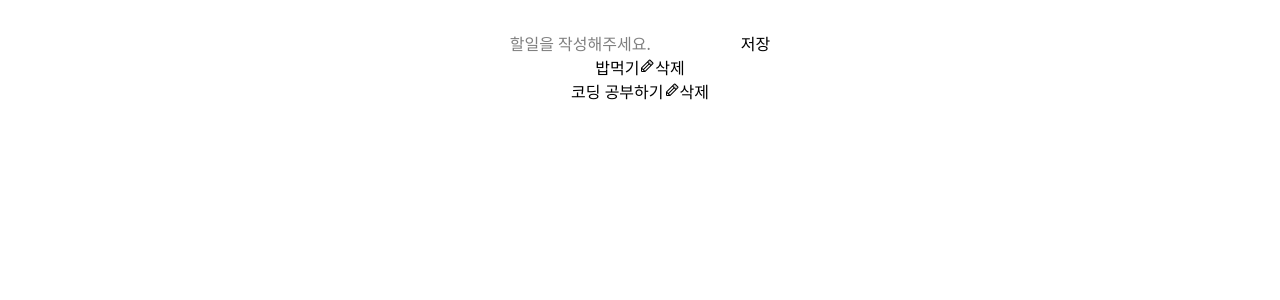
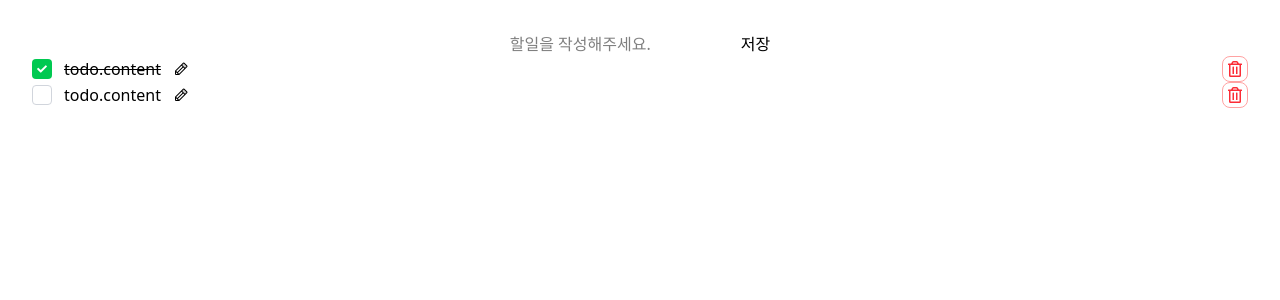
Before and after one commit to jngmnj/ozCodingSchool, a React (Vite) app in the folder React/todoList/: page / in a window 1280 px wide. Shown: the top 300 px of the page. Built offline with nearby package versions, Linux system fonts and the light colour scheme.

Commit message:
✨ Feat: todo 완료기능 추가
isDone 상태추가
handleCheck 이벤트핸들러함수 추가
완료상태 변경 버튼 추가
완료시 내용 line-through

```diff
--- a/React/todoList/src/App.jsx
+++ b/React/todoList/src/App.jsx
@@ -6,8 +6,8 @@ import TodoListItem from './components/TodoListItem';
 
 function App() {
   const [todoList, setTodoList] = useState([
-    {id: 0, content: "밥먹기"},
-    {id: 1, content: "코딩 공부하기"},
+    { id: 0, content: "밥먹기", isDone: true },
+    { id: 1, content: "코딩 공부하기", isDone: false },
   ]);
   const [isModalOpen, setIsModalOpen] = useState(false);
   const [currentTodo, setCurrentTodo] = useState(null);
--- a/React/todoList/src/components/TodoListItem.jsx
+++ b/React/todoList/src/components/TodoListItem.jsx
@@ -1,19 +1,44 @@
+import { FaCheck, FaRegTrashAlt } from "react-icons/fa";
 import { PiPencilDuotone } from "react-icons/pi";
+
 const TodoListItem = ({ todo, setTodoList, setIsModalOpen, setCurrentTodo }) => {
   const handleDelete = () => {
     setTodoList((prev) => prev.filter((item) => item.id !== todo.id));
   };
 
+  const handleCheck = () => {
+    setTodoList((prev) =>
+      prev.map((item) => item.id === todo.id ? {...item, isDone: !item.isDone} : item)
+    )
+  }
   return (
-    <li>
-      {todo.content}
-      <button onClick={() => {
-        setIsModalOpen(true);
-        setCurrentTodo(todo)
-      }}>
-        <PiPencilDuotone />
+    <li class="flex items-center justify-between">
+      <div className="flex items-center">
+        <div
+          className={`w-5 h-5 mr-3 border border-gray-300 rounded-sm cursor-pointer flex items-center justify-center ${
+            todo.isDone ? "bg-green-500 border-none" : ""
+          }`}
+          onClick={handleCheck}
+        >
+          {todo.isDone && <FaCheck className="text-white text-[10px]" />}
+        </div>
+        <div className={todo.isDone && "line-through"}>todo.content</div>
+        <button
+          className="ml-2 p-1 cursor-pointer"
+          onClick={() => {
+            setIsModalOpen(true);
+            setCurrentTodo(todo);
+          }}
+        >
+          <PiPencilDuotone />
+        </button>
+      </div>
+      <button
+        onClick={handleDelete}
+        className="text-red-500 p-1 border-red-300 border rounded-lg cursor-pointer"
+      >
+        <FaRegTrashAlt />
       </button>
-      <button onClick={handleDelete}>삭제</button>
     </li>
   );
 };
```
